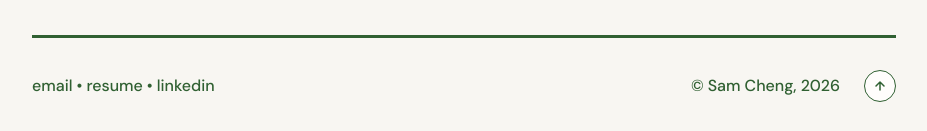
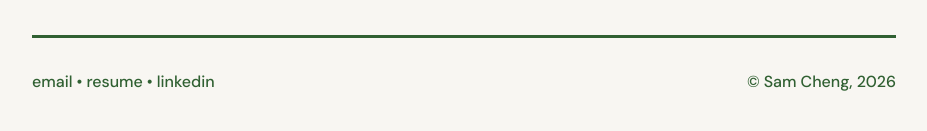
Before and after one commit to 1samanthacheng/portfolio, a Next.js app: page / in a window 1280 px wide. Shown: the part 2857-2988 px from the top of the page, without its empty margins (176-1103 px from the left). Built offline with nearby package versions, Linux system fonts and the light colour scheme.

Commit message:
Update footer.tsx

```diff
--- a/components/footer.tsx
+++ b/components/footer.tsx
@@ -54,14 +54,7 @@ export function Footer() {
         {/* Right */}
         <div className="flex items-center gap-6">
           <span className="text-base font-medium text-primary">© Sam Cheng, 2026</span>
-          {/* Back to Top */}
-          <button
-            onClick={() => window.scrollTo({ top: 0, behavior: "smooth" })}
-            className="group flex h-8 w-8 items-center justify-center rounded-full border border-primary bg-[#FFFDFC] transition-colors duration-200 hover:border-[#FF5D1F]"
-            aria-label="Scroll to top"
-          >
-            <ArrowUpIcon className="text-primary transition-colors duration-200 group-hover:text-[#FF5D1F]" />
-          </button>
+
         </div>
       </div>
     </footer>
```
